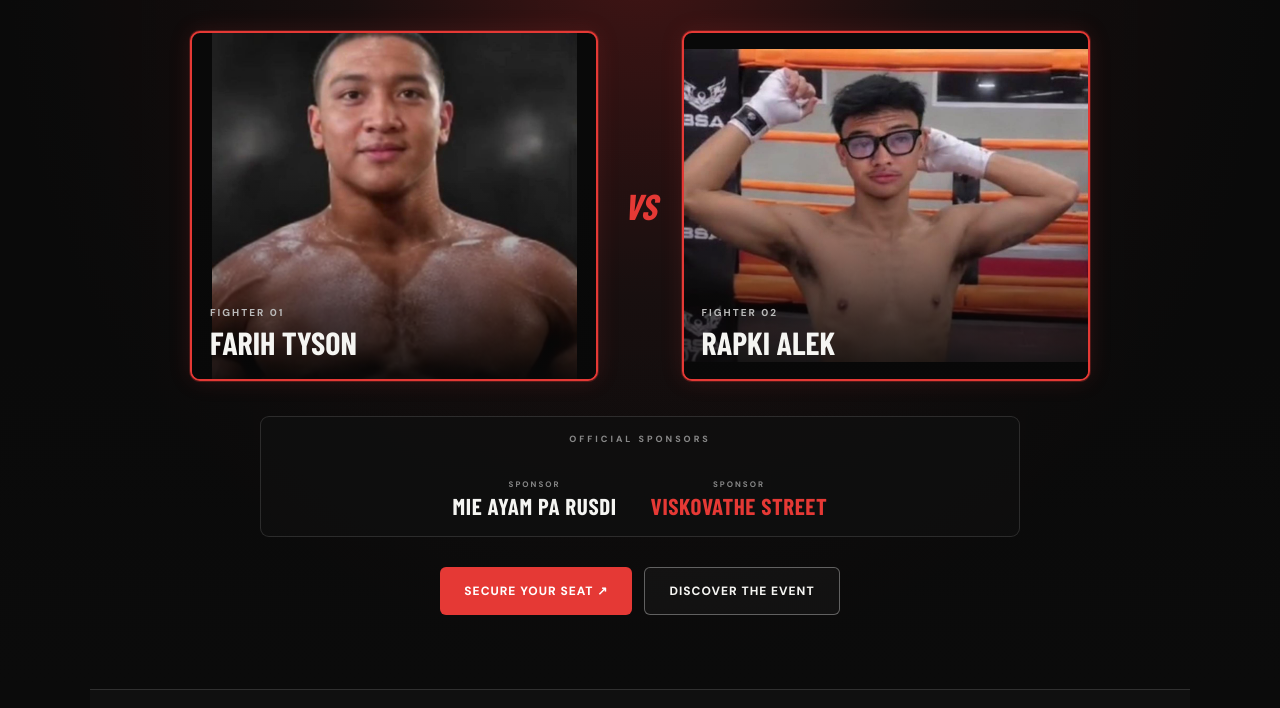
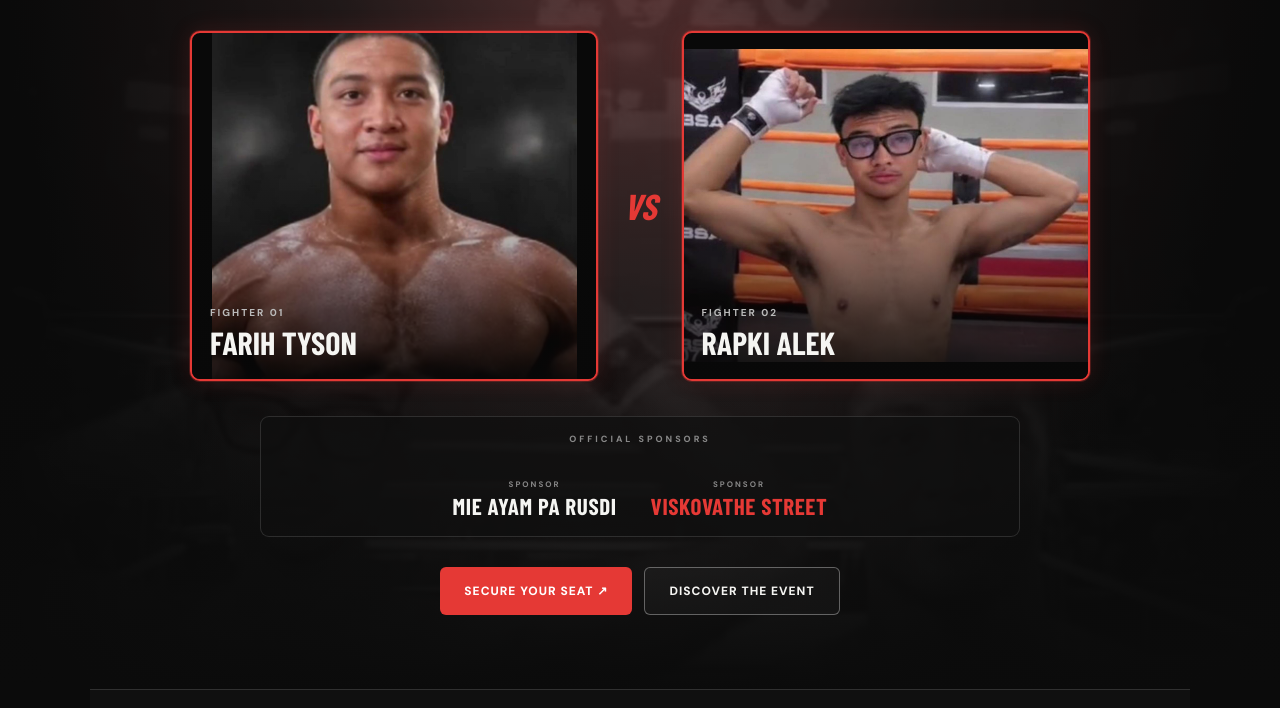
Before and after one commit to rilzzsipalingeoeo/TICKETSS-FARIH-VS-RAPKI-FIGHT-DEKAPI-, a plain HTML site: page index.html in a window 1280 px wide. Shown: the part 535-1243 px from the top of the page. Drawn offline with nearby package versions, Linux system fonts and the light colour scheme; a web font is replaced by a local one.

Commit message:
Update index.html

```diff
--- a/index.html
+++ b/index.html
@@ -19,7 +19,7 @@
     .nav-cta{background:var(--red);padding:12px 18px;border-radius:7px;font-size:12px;font-weight:800;letter-spacing:.7px}
     .nav.compact{width:170px;height:54px;padding:0 22px;border-radius:999px;justify-content:center;background:#111f;border-color:#ffffff25}.nav.compact .nav-links,.nav.compact .nav-cta{display:none}.nav.compact .brand{font-size:24px}
     .hero{min-height:790px;position:relative;overflow:hidden;display:flex;align-items:center;padding:145px max(7vw,24px) 75px;background:radial-gradient(ellipse at 50% 38%,#4a1717 0%,#1a1010 34%,#0b0b0b 70%)}
-    .hero:before{content:"";position:absolute;inset:0;background:linear-gradient(90deg,#080808 0%,#08080866 43%,#08080866 57%,#080808 100%),url("assets/fight-poster.jpg") center 28%/cover;opacity:.25;filter:grayscale(1)}
+    .hero:before{content:"";position:absolute;inset:0;background:linear-gradient(90deg,#080808 0%,#08080866 43%,#08080866 57%,#080808 100%),url("fight-poster.jpg") center 28%/cover;opacity:.25;filter:grayscale(1)}
     .hero:after{content:"";position:absolute;inset:0;background:linear-gradient(0deg,var(--bg),transparent 28%,transparent 72%,#08080888)}
     .hero-inner{position:relative;z-index:1;width:min(1180px,100%);margin:auto;text-align:center}
     .eyebrow{display:inline-flex;align-items:center;gap:10px;color:#ddd;font-size:11px;letter-spacing:3px;font-weight:800;text-transform:uppercase}.eyebrow:before,.eyebrow:after{content:"";width:30px;height:1px;background:var(--red)}
```
